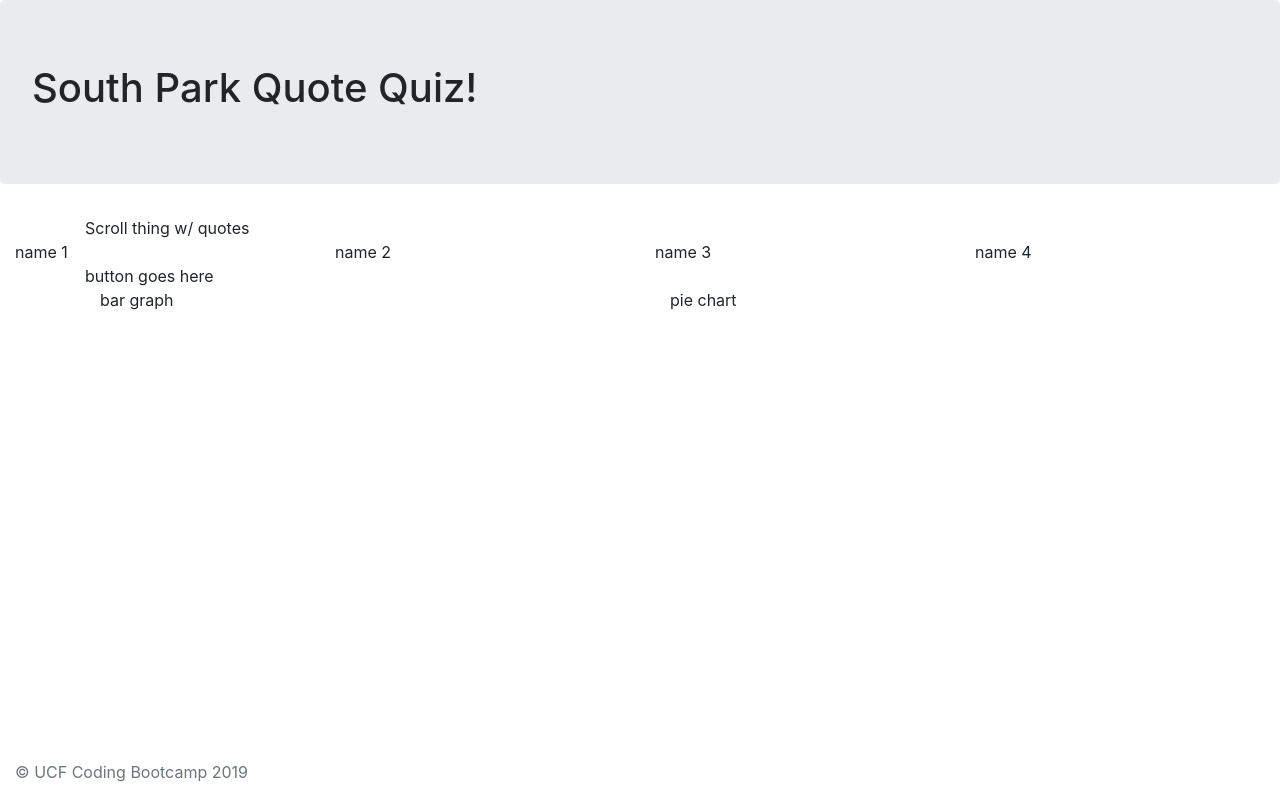
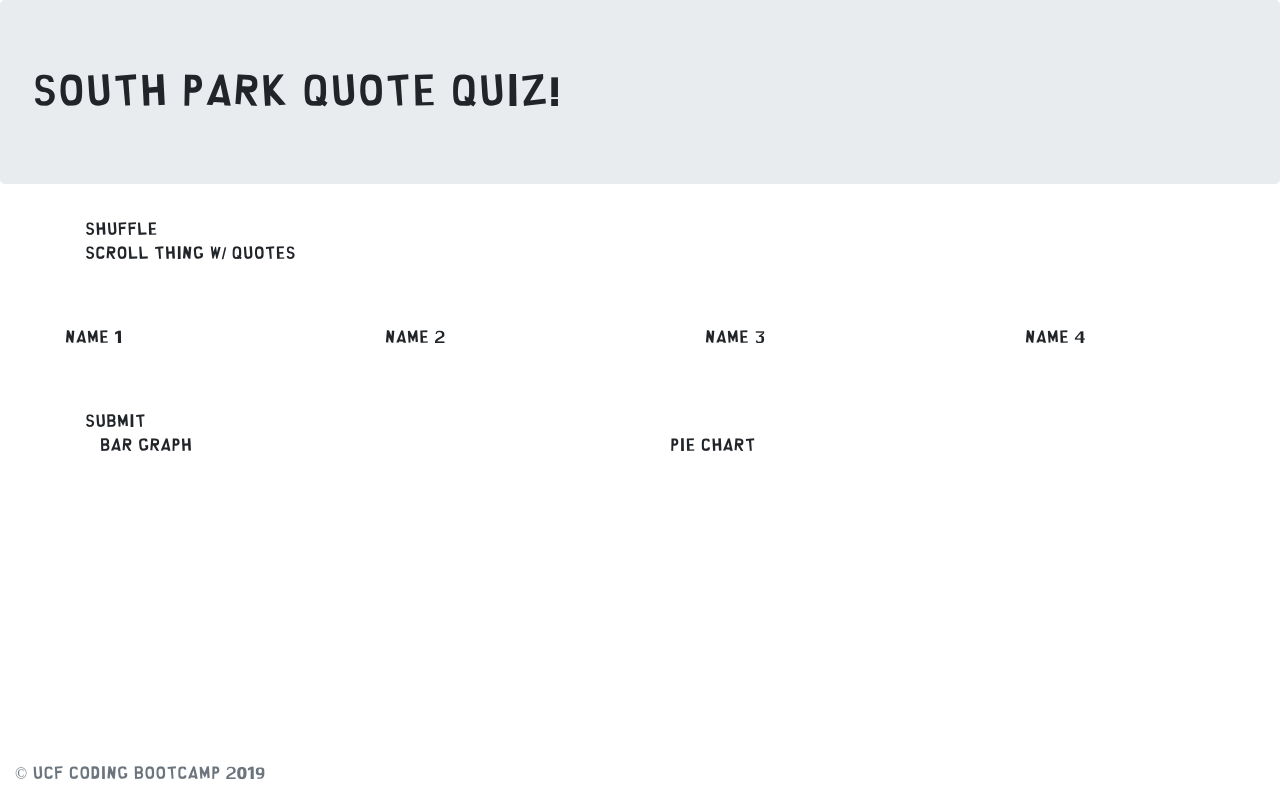
Before and after one commit to Vallito/machine_learning, a Python web app: template templates/index.html in a window 1280 px wide. Run offline with Jinja, Linux system fonts and the light colour scheme; the template is opened without the code that fills it, so the values that code supplies are empty; some libraries are stand-ins or nearby versions.

Commit message:
starting out html/CSS

```diff
--- a/templates/index.html
+++ b/templates/index.html
@@ -3,6 +3,9 @@
     <head>
         <meta charset="UTF-8">
         <meta name="viewport" content="width=device-width, initial-scale=1, shrink-to-fit=no">
+        <!-- Bootstrap CSS -->
+      <!--  <link href="{{ url_for('static', filename='css/CSS.css') }}" rel="stylesheet"> -->
+      <link href="static/css/CSS.css" rel="stylesheet">
         <!-- Bootstrap CSS -->
         <link rel="stylesheet" href="https://stackpath.bootstrapcdn.com/bootstrap/4.1.3/css/bootstrap.min.css" integrity="sha384-MCw98/SFnGE8fJT3GXwEOngsV7Zt27NXFoaoApmYm81iuXoPkFOJwJ8ERdknLPMO" crossorigin="anonymous">
         <link rel="shortcut icon" href="favicon.ico" type="image/png"/>
@@ -14,27 +17,34 @@
                 South Park Quote Quiz!
             </h1>
         </div>
+
+        <div class ="container" type="button" id="shuffle_button">
+            Shuffle
+        </div>
+
         <div class ="container" id="scroll_container">
             Scroll thing w/ quotes
         </div>
+
+
         <div class="container-fluid" id="name_buttons">
             <div class="row" id="name_buttons_row">
-                <div class="col-sm" id="name_1">
+                <div class="col-sm" type="button" id="name_1">
                     name 1
                 </div>
-                <div class="col-sm" id="name_2">
+                <div class="col-sm" type="button" id="name_2">
                     name 2
                 </div>
-                <div class="col-sm" id="name_3">
+                <div class="col-sm" type="button" id="name_3">
                     name 3
                 </div>
-                <div class="col-sm" id="name_4">
+                <div class="col-sm" type="button" id="name_4">
                     name 4
                 </div>
             </div>
         </div>
-        <div class="container" id="answer_button">
-            button goes here
+        <div class="container" type= "button" id="answer_button">
+            Submit
         </div>
         <div class="container" id="graph_container">
             <div class="row" id="graph_row">
--- /dev/null
+++ b/templates/static/css/CSS.css
@@ -0,0 +1,30 @@
+@font-face {
+    font-family: southpark;
+    src: url("southpark.ttf")
+    }
+.body {
+  padding-top: 1.5;
+  padding-bottom: 1.5;
+  background: url("MAP background.jpg") no-repeat center center fixed;
+  -webkit-background-size: cover;
+  -moz-background-size: cover;
+  -o-background-size: cover;
+  background-size: cover;
+    font-family: southpark;
+}
+
+* {
+    font-family: southpark;
+}
+
+.col-sm{
+    padding-top: 10px;
+    padding-right: 10px;
+    padding-bottom: 10px;
+    padding-left: 10px;
+    margin:50px;
+}
+
+#shuffle_button{
+
+}
```
Also changed, not shown: templates/static/css/southpark.ttf (added), templates/static/img/eric_cartman.png (added), templates/static/img/kenny_mccormick.png (added), templates/static/img/kyle_broflovski.png (added), templates/static/img/sp_sign.jpg (added), templates/static/img/spfbw-characters-teamfreedom-tupperware-day.png (added), templates/static/img/stan_marsh.png (added), 1 other file.
